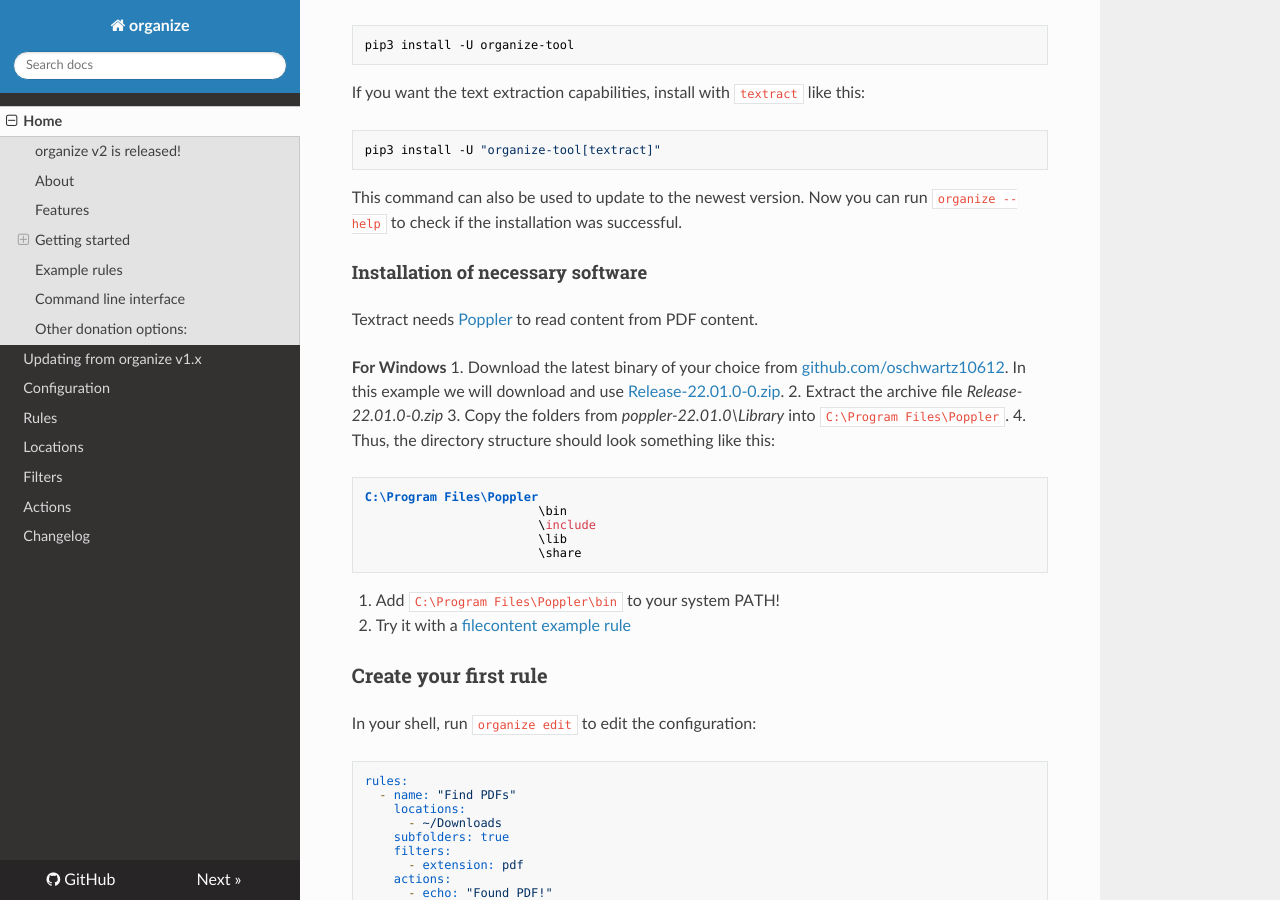
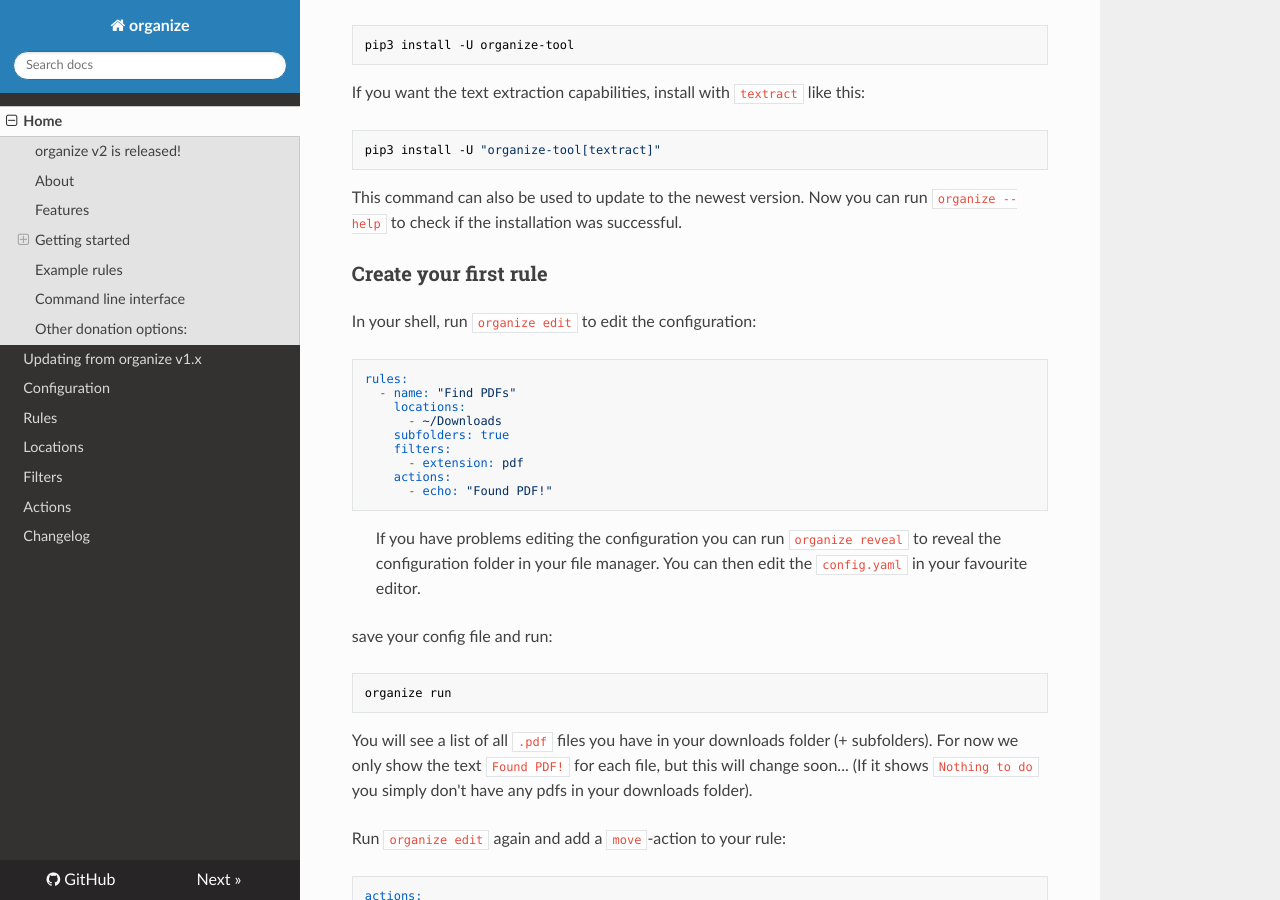
Before and after one commit to tfeldmann/organize, an MkDocs documentation site: the page built from docs/index.md, in a window 1280 px wide and 900 px high, scrolled down 1810 px. Built offline with MkDocs 1.6.1, drawn with Linux system fonts in a browser that asks for light colours; nearby versions of some CDN libraries.

Commit message:
add textract install hints to docs

````diff
--- a/README.md
+++ b/README.md
@@ -81,25 +81,6 @@
 ```
 
 This command can also be used to update to the newest version. Now you can run `organize --help` to check if the installation was successful.
-
-#### Installation of necessary software
-Textract needs [Poppler](https://poppler.freedesktop.org/) to read content from PDF content.
-
-**For Windows**
-1. Download the latest binary of your choice from [github.com/oschwartz10612](https://github.com/oschwartz10612/poppler-windows/releases). In this example we will download and use [Release-22.01.0-0.zip](https://github.com/oschwartz10612/poppler-windows/releases/download/v22.01.0-0/Release-22.01.0-0.zip).
-2. Extract the archive file _Release-22.01.0-0.zip_
-3. Copy the folders from _poppler-22.01.0\Library_ into `C:\Program Files\Poppler`.
-4. Thus, the directory structure should look something like this:
-```
-C:\Program Files\Poppler
-                        \bin
-                        \include
-                        \lib
-                        \share
-```
-5. Add `C:\Program Files\Poppler\bin` to your system PATH!
-6. Try it with a [filecontent example rule](https://organize.readthedocs.io/en/latest/filters/#filecontent)
-
 
 ### Create your first rule
 
````
Also changed, not shown: docs/filters.md (+5 -0 lines), docs/textract-hints.md (added, +21 -0 lines).
